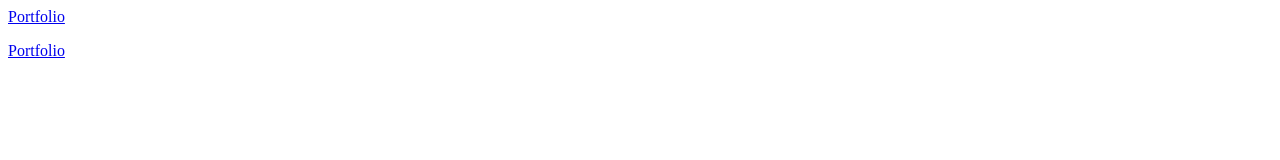
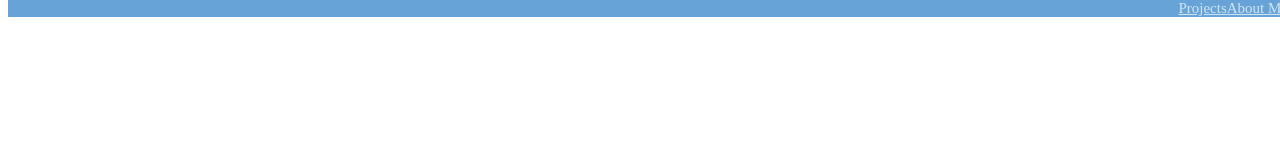
Before and after one commit to yichenlilyc/MyPortfolio, a plain HTML site: page index.html in a window 1280 px wide. Drawn offline with Linux system fonts and the light colour scheme.

Commit message:
add navigation bar

```diff
--- a/CSS/style.css
+++ b/CSS/style.css
@@ -0,0 +1,20 @@
+.main {
+  font-family: Monaco, monospace;
+}
+
+/*Navigation Bar*/
+.navbar {
+  background-color: #67a3d7;
+  overflow: hidden;
+  position: fixed;
+  top: 0;
+  width: 100%;
+}
+
+.navbar a {
+  float: right;
+  display: block;
+  color: #d0e5f2;
+  font-size: 15px;
+  text-align: center;
+}
--- a/index.html
+++ b/index.html
@@ -6,15 +6,15 @@
     <meta name="viewport" content="width=device-width, initial-scale=1.0">
     <meta http-equiv="X-UA-Compatible" content="ie=edge">
     <title>Yichen Li</title>
+    <link rel="stylesheet" href="CSS/style.css">
 </head>
 
 <body>
     <div class="navbar">
-        <a href="portfolio.html">Portfolio</a>
+        <a href="about.html">About Me</a>
+        <a href="project.html">Projects</a>
     </div>
-    <p>
-        <a href="portfolio.html">Portfolio</a>
-    </p>
+
 </body>
 
 </html>
```
Also changed, not shown: about.html (added), portfolio.html (added), project.html (added).
